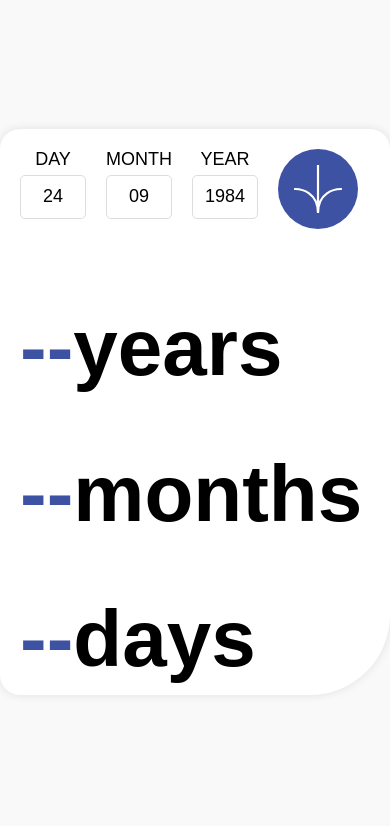
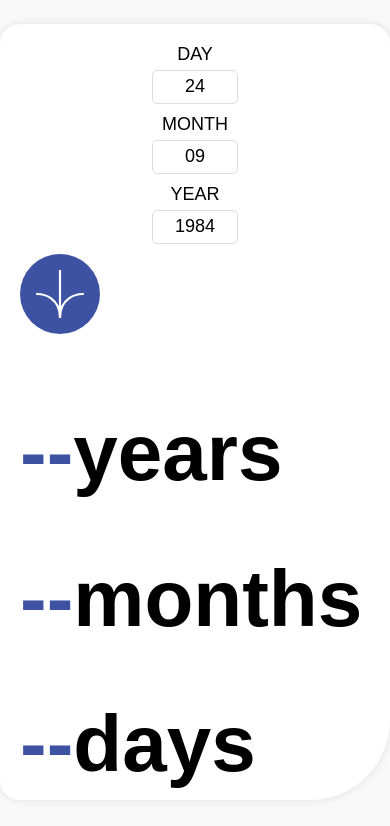
Before and after one commit to parv68/Age-calculator1, a plain HTML site: page index.html in a window 390 px wide. Drawn offline with Linux system fonts and the light colour scheme; a web font is replaced by a local one.

Commit message:
new rwd added

```diff
--- a/style.css
+++ b/style.css
@@ -75,6 +75,21 @@ body {
     background-color: black;
 }
 
+@media screen and (max-width: 480px) {
+    .container {
+        width: 90%;
+        margin-bottom: 20px;
+    }
+    .date-container {
+        flex-direction: column;
+        gap: 10px;
+    }
+    .date-input input {
+        width: 80px;
+        height: 30px;
+    }
+}
+
 @media screen and (max-width: 600px) {
     body {
         flex-direction: column;
@@ -92,7 +107,6 @@ body {
     .container {
         width: 65%;
     }
-
 }
 
 @media screen and (min-width: 768px) {
@@ -105,14 +119,11 @@ body {
     .container {
         width: 50%;
     }
-
     .date-container{
         gap: 50px;
     }
-
     .date-input input {
         width: 100px;
         height: 40px;
     }
-
 }
```
Lines whose indentation alone changed are shown as unchanged.
